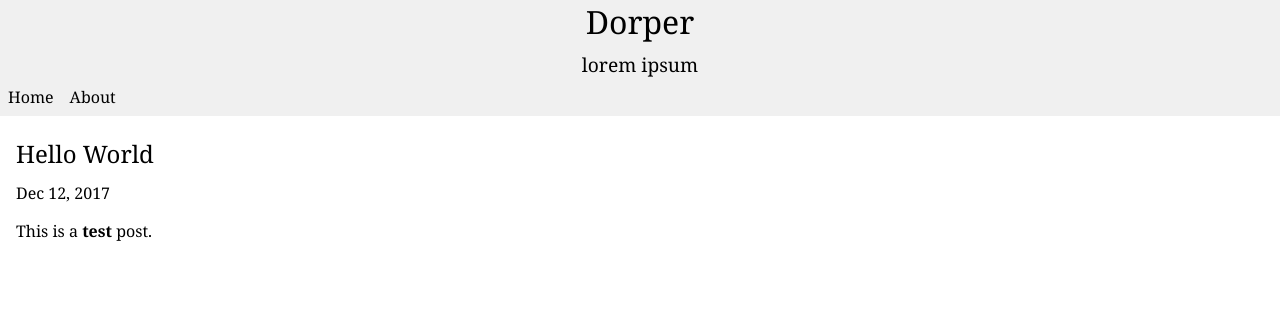
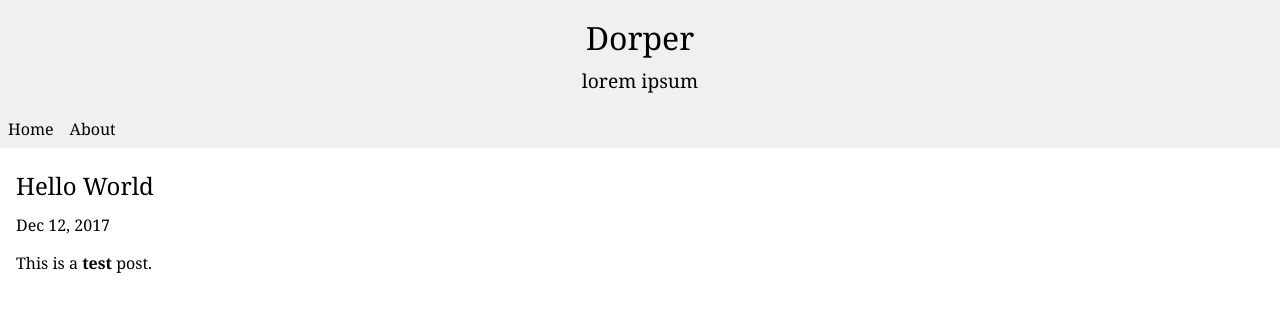
Before and after one commit to dorpga/dorpga.github.io, a Jekyll site: the page built from index.html, in a window 1280 px wide. Shown: the top 312 px of the page. Built offline with Jekyll 4.4.1, drawn with Linux system fonts in a browser that asks for light colours.

Commit message:
Update master.sass

```diff
--- a/css/master.sass
+++ b/css/master.sass
@@ -19,6 +19,7 @@ u
 
 header
   text-align: center
+  padding: 1em
   p
     padding: 0
     font-size: 1.2em
```
